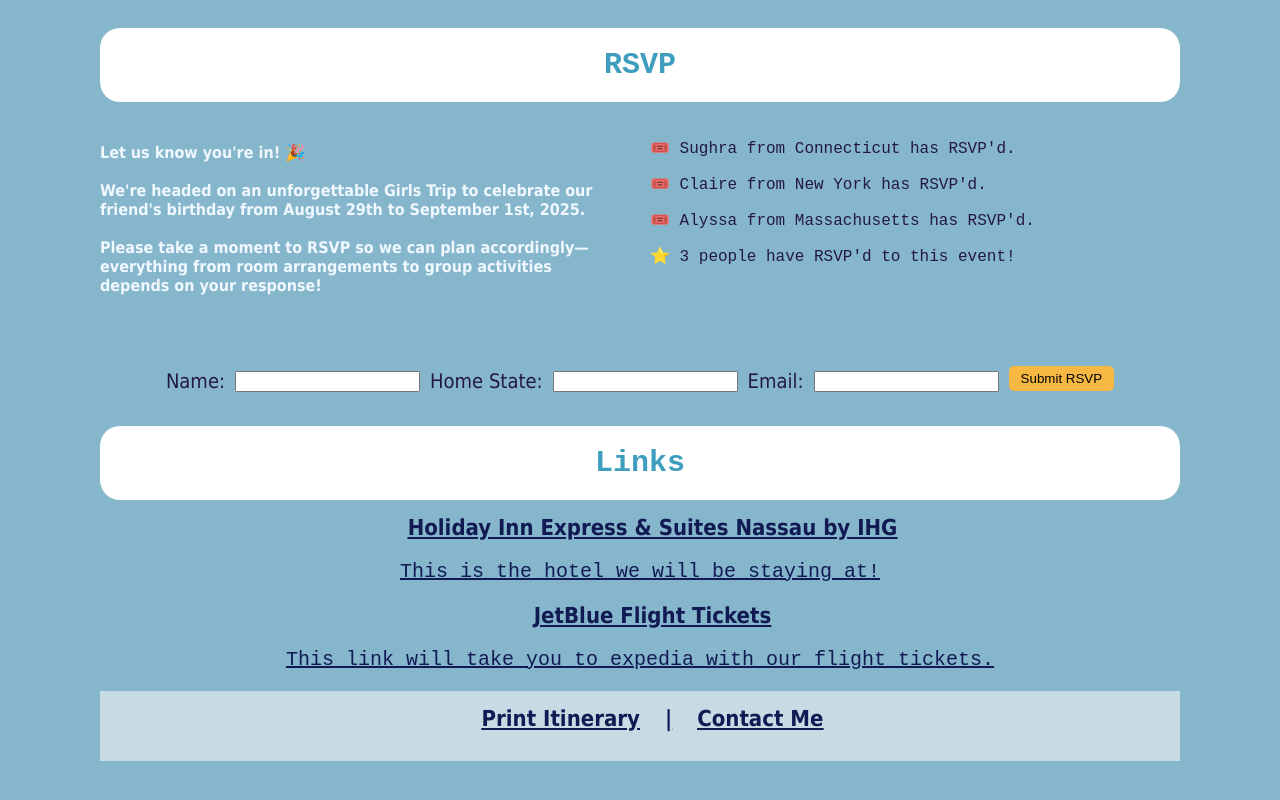
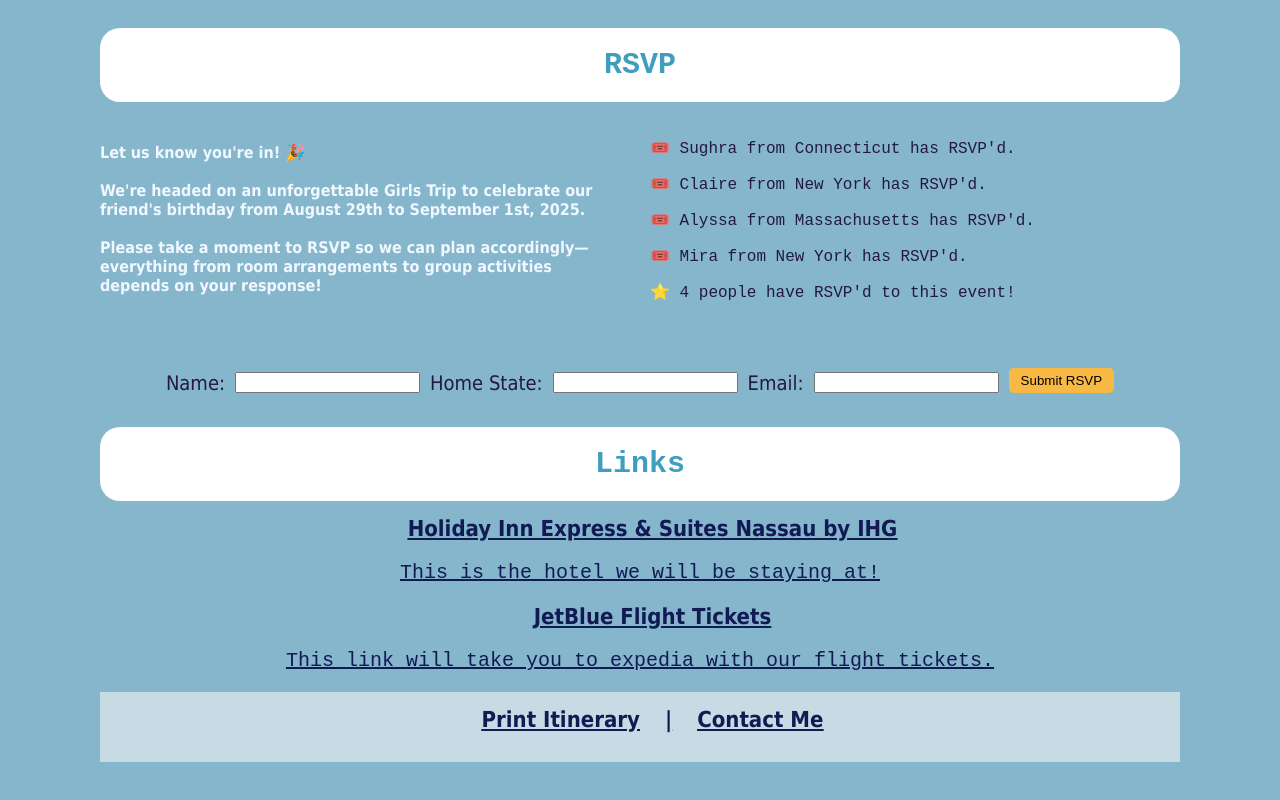
Before and after one commit to LaraGouda/Bahamas-Trip, a plain HTML site: page index.html in a window 1280 px wide. Shown: the part 2969-3769 px from the top of the page. Drawn offline with Linux system fonts and the light colour scheme.

Commit message:
maintance

```diff
--- a/index.html
+++ b/index.html
@@ -88,7 +88,8 @@
                     <p class="text-size">🎟️ Sughra from Connecticut has RSVP'd.</p>
                     <p class="text-size">🎟️ Claire from New York has RSVP'd.</p>
                     <p class="text-size">🎟️ Alyssa from Massachusetts has RSVP'd.</p>
-                    <p id="rsvp-count" class="text-size">⭐ 3 people have RSVP'd to this event!</p>
+                    <p class="text-size">🎟️ Mira from New York has RSVP'd.</p>
+                    <p id="rsvp-count" class="text-size">⭐ 4 people have RSVP'd to this event!</p>
                 </div>
             </div>
             <div class="form-container">
```
Also changed, not shown: 1 other file.
